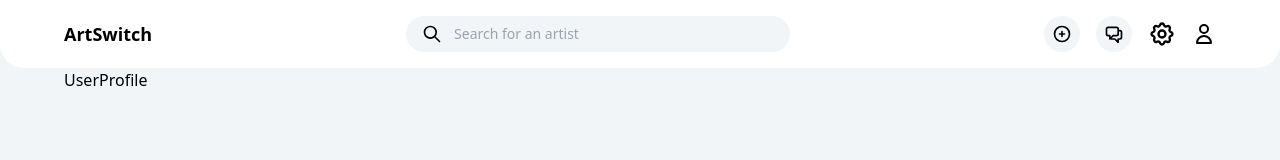
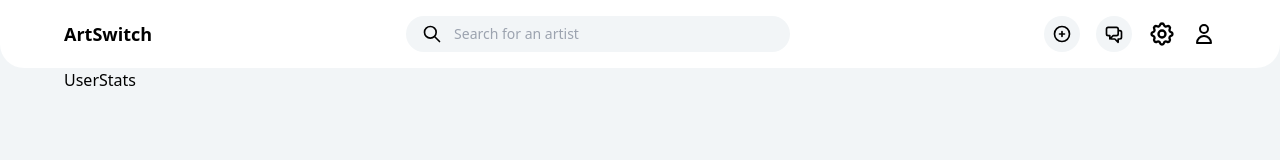
Before and after one commit to KayodeOlusi/art_switch, a Next.js app in the folder artswitch-client/: page /user/1 in a window 1280 px wide. Shown: the top 160 px of the page. Built offline with nearby package versions, Linux system fonts and the light colour scheme; no server answers.

Commit message:
user stats

```diff
--- /dev/null
+++ b/artswitch-client/components/containers/user/user-container.tsx
@@ -0,0 +1,17 @@
+import UserStats from "@/components/user/user-stats";
+import React from "react";
+import { TUserAccountDetails } from "services/typings/user";
+
+type Props = {
+  data: TUserAccountDetails;
+};
+
+const UserContainer = (props: Props) => {
+  return (
+    <div>
+      <UserStats {...props.data} />
+    </div>
+  );
+};
+
+export default UserContainer;
--- /dev/null
+++ b/artswitch-client/components/user/user-stats.tsx
@@ -0,0 +1,10 @@
+import React from "react";
+import { TUserAccountDetails } from "services/typings/user";
+
+type Props = Omit<TUserAccountDetails, "_id">;
+
+const UserStats = ({}: Props) => {
+  return <div>UserStats</div>;
+};
+
+export default UserStats;
--- a/artswitch-client/pages/user/[username].tsx
+++ b/artswitch-client/pages/user/[username].tsx
@@ -5,9 +5,11 @@ import { getUserDetails } from "services/user";
 import { NextPageWithLayout } from "typings/app";
 import { generateAPIError } from "utils/functions";
 import { GetServerSideProps, InferGetServerSidePropsType } from "next";
+import { TUserAccountDetails } from "services/typings/user";
+import UserContainer from "@/components/containers/user/user-container";
 
 type Props = {
-  data: any;
+  data: TUserAccountDetails | null;
   err: AxiosError | null;
 };
 
@@ -33,7 +35,9 @@ export const getServerSideProps: GetServerSideProps<Props> = async context => {
 const UserProfile: NextPageWithLayout<
   InferGetServerSidePropsType<typeof getServerSideProps>
 > = ({ data, err }) => {
-  return <div>UserProfile</div>;
+  const [user, setUser] = React.useState(data);
+
+  return <UserContainer data={user!} />;
 };
 
 UserProfile.getLayout = page => <AppLayout>{page}</AppLayout>;
```
